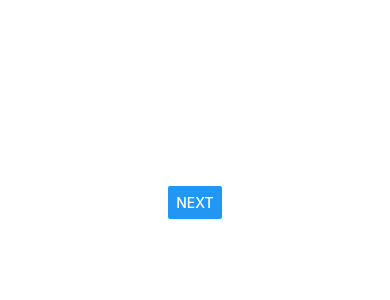
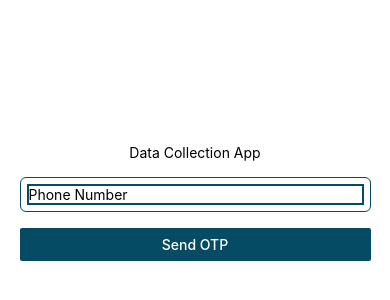
Before and after one commit to basis-ltd/data-collection-mobile, a React Native app: screen / in a window 390 px wide. Shown: the part 220-520 px from the top of the page. Built offline with nearby package versions, Linux system fonts and the light colour scheme.

Commit message:
feature (authentication)
- adds institution users authentication and verification screens
- adds integration with its respective api
- adds styles to reflect the figma design

```diff
--- a/App.js
+++ b/App.js
@@ -1,15 +1,10 @@
-import { StatusBar } from 'expo-status-bar';
-import { Button, StyleSheet, Text, View } from 'react-native';
-import InputButton from './src/components/InputButton';
+import { View } from 'react-native';
+import Login from './src/screens/Login';
 
 export default function App() {
   return (
     <View className='flex-1 items-center justify-center h-screen'>
-      <InputButton title='Next' onPress={(e) => {
-        e.preventDefault();
-        alert('Next');
-      }} />
-      <StatusBar style="auto" />
+      <Login />
     </View>
   );
 }
--- /dev/null
+++ b/src/components/Input.js
@@ -0,0 +1,31 @@
+import React from 'react';
+import { View, TextInput } from 'react-native';
+import PropTypes from 'prop-types';
+
+const Input = ({ className = '', onChangeText = null, placeholder = null, defaultValue = null, icon = null }) => {
+    return (
+        <View className="relative flex items-center border border-primaryColor rounded-md p-2 w-full">
+            {icon && (
+                <View className="flex items-center justify-center w-8 h-8 mr-4 bg-red-500 rounded-full">
+                    {icon}
+                </View>
+            )}
+            <TextInput
+                className={`w-full ring-2 ring-primaryColor ${className}`}
+                onChangeText={onChangeText}
+                placeholder={placeholder}
+                defaultValue={defaultValue}
+            />
+        </View>
+    );
+};
+
+Input.propTypes = {
+    className: PropTypes.string,
+    onChangeText: PropTypes.func,
+    placeholder: PropTypes.string,
+    defaultValue: PropTypes.string,
+    icon: PropTypes.element,
+};
+
+export default Input;
--- a/src/components/InputButton.js
+++ b/src/components/InputButton.js
@@ -1,16 +1,20 @@
 import PropTypes from 'prop-types';
-import { Button } from 'react-native';
+import { Pressable, Text } from 'react-native';
 
-const InputButton = ({ title, onPress = null, className = '' }) => {
+const InputButton = ({ title, onPress = null, className = '', primary = false, onLongPress = null }) => {
   return (
-    <Button className={` ${className}`} onPress={onPress} title={title} />
+    <Pressable onLongPress={onLongPress} onPress={onPress} className='flex items-center justify-center w-full'>
+      <Text className={`${primary && 'bg-primaryColor text-white rounded-sm w-full font-medium shadow-xs'} p-2 text-center flex items-center justify-center ${className}`}>{title}</Text>
+    </Pressable>
   )
 }
 
 InputButton.propTypes = {
-    title: PropTypes.string.isRequired,
-    onPress: PropTypes.func,
-    className: PropTypes.string,
+  title: PropTypes.string.isRequired,
+  onPress: PropTypes.func,
+  className: PropTypes.string,
+  primary: PropTypes.bool,
+  onLongPress: PropTypes.func
 }
 
 export default InputButton;
--- /dev/null
+++ b/src/screens/Login.js
@@ -0,0 +1,31 @@
+import { View, Text } from 'react-native';
+import { Controller, useForm } from 'react-hook-form';
+import InputButton from '../components/InputButton';
+import Input from '../components/Input';
+
+const Login = () => {
+
+    const { control, handleSubmit, formState: { errors } } = useForm();
+
+    const onSubmit = (data) => {
+        alert(JSON.stringify(data));
+    };
+
+    return (
+        <View className='w-full flex-1 flex-col gap-4 items-center justify-center'>
+            <Text className='text-center'>Data Collection App</Text>
+            <View className='w-[90%] mx-auto flex flex-col gap-4 items-center'>
+                <Controller name='telephone' control={control} render={({ field }) => {
+                    return (
+                        <Input placeholder='Phone Number' onChangeText={(e) => {
+                            field.onChange(e);
+                        }} />
+                    )
+                }} />
+                <InputButton title='Send OTP' primary onPress={handleSubmit(onSubmit)} />
+            </View>
+        </View>
+    )
+}
+
+export default Login;
--- a/tailwind.config.js
+++ b/tailwind.config.js
@@ -2,7 +2,11 @@
 module.exports = {
   content: ["./App.{js,jsx,ts,tsx}", "./src/**/*.{js,jsx,ts,tsx}"],
   theme: {
-    extend: {},
+    extend: {
+      colors: {
+        primaryColor: '#064B64'
+      }
+    },
   },
   plugins: [],
 }
```
Also changed, not shown: package.json (+7 -0 lines), 1 other file (tests, documents, lock files or other folders).
